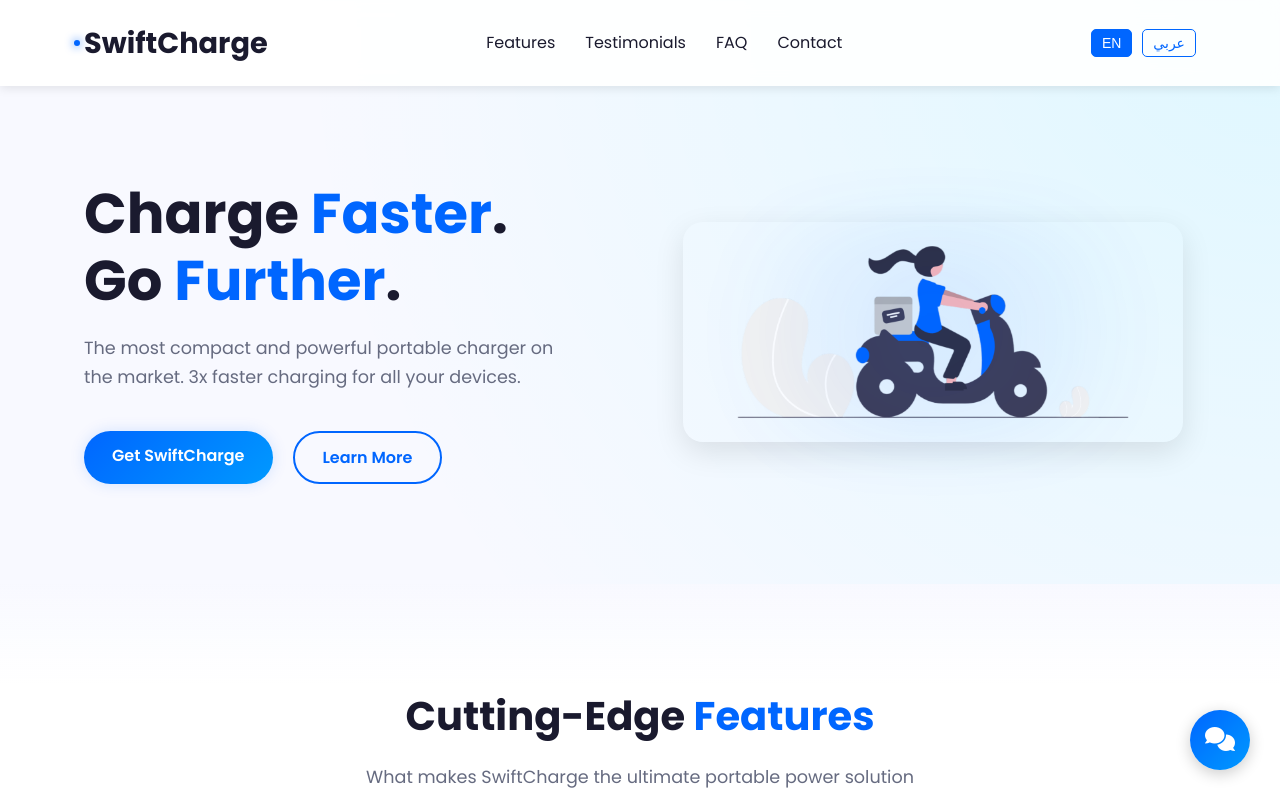
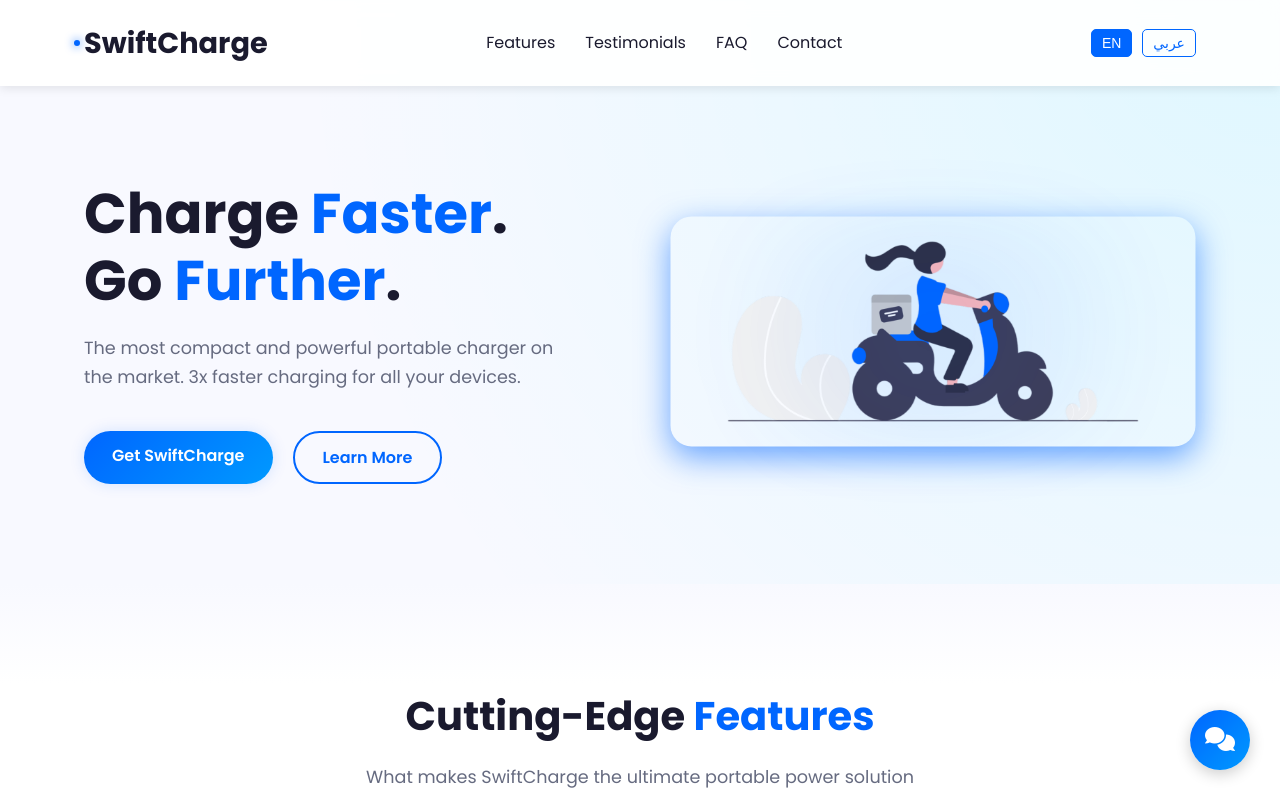
Before and after one commit to Omar-Ref3y/SWIFTCHARGE, a plain HTML site: page index.html in a window 1280 px wide. In both pictures the pointer is over the element 933 px from the left and 332 px from the top of the page. Shown: the top 800 px of the page. Drawn offline with Linux system fonts and the light colour scheme.

Commit message:
first commit

```diff
--- a/css/styles.css
+++ b/css/styles.css
@@ -276,6 +276,12 @@
     display: flex;
     justify-content: center;
     align-items: center;
+    transition: all 0.3s ease-in-out;
+
+}
+.hero-image:hover{
+    transform: scale(1.05);
+
 }
 
 .product-image {
@@ -283,7 +289,7 @@
     height: auto;
     max-width: 500px;
     border-radius: 20px;
-    box-shadow: 0 10px 30px rgba(0, 0, 0, 0.1);
+    box-shadow: 0 10px 30px #0066ff94;
     transition: var(--transition-smooth);
 }
 
@@ -437,6 +443,11 @@
     max-width: 600px;
     border-radius: 20px;
     box-shadow: 0 10px 30px rgba(0, 0, 0, 0.1);
+    transition: all 0.3s ease-in-out;
+}
+.product-detail:hover{
+    transform: scale(1.02);
+    box-shadow: 0 10px 30px #0066ff94;
 }
 
 /* Add fallback background for missing images */
```
